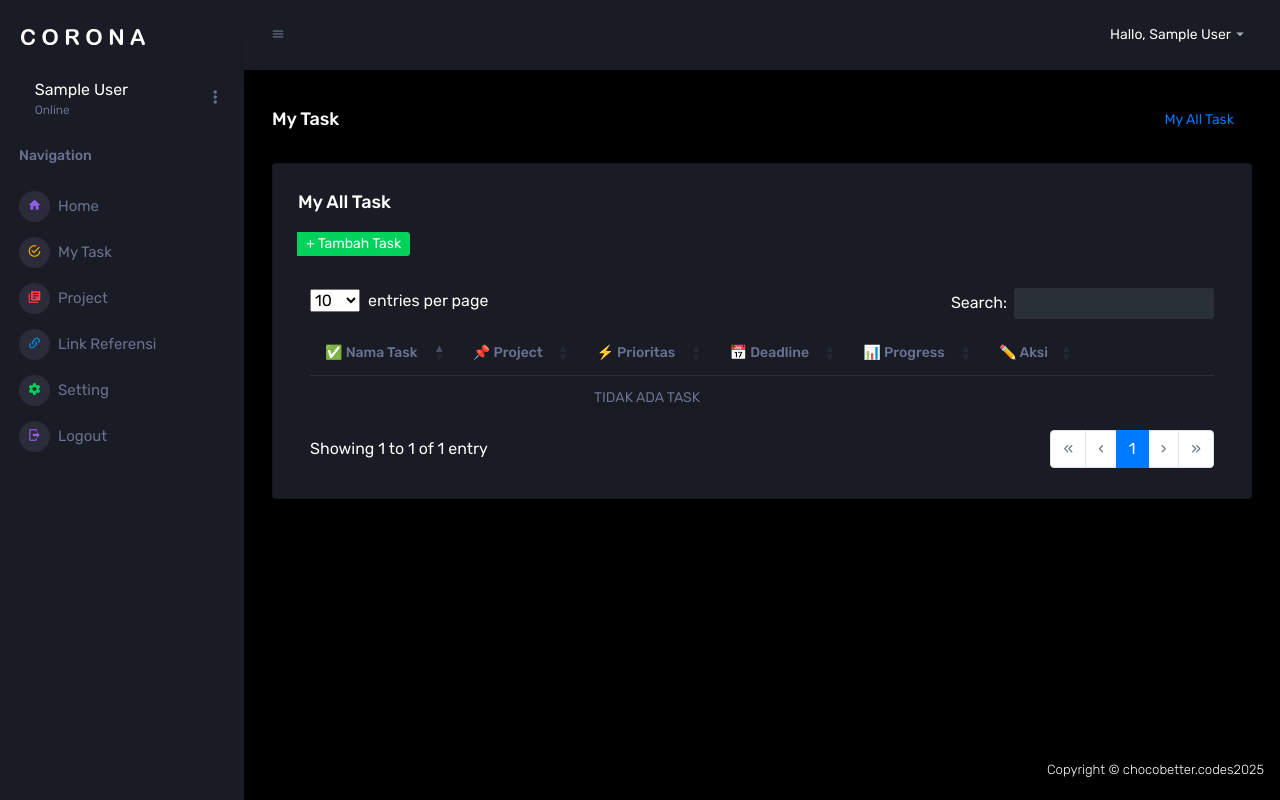
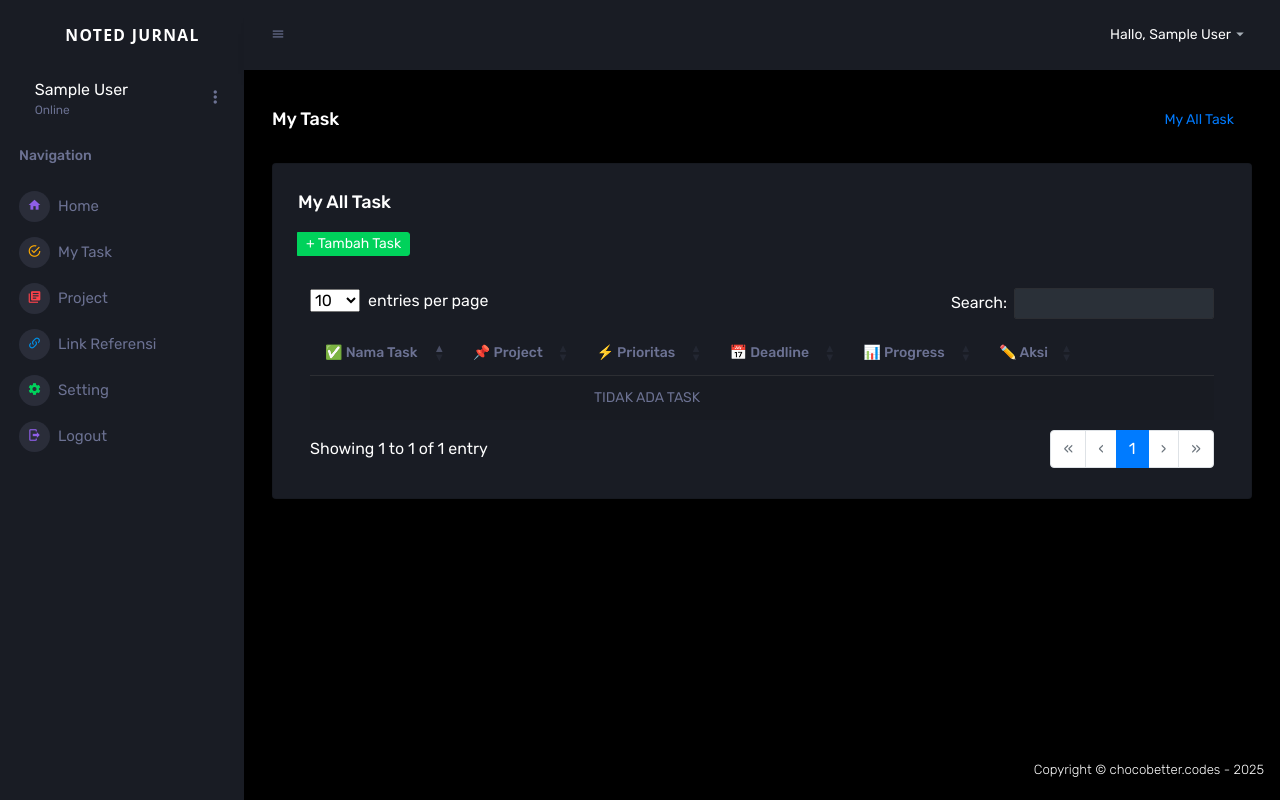
Before and after one commit to jessiropa/noted_jurnal_v2, a CodeIgniter app: page /noted_jurnal/index.php/task/index in a window 1280 px wide. Run offline with CodeIgniter, Linux system fonts and the light colour scheme; the visitor is signed in with stand-in values (Sample User, id 1); data that the repository does not hold is empty.

Commit message:
update logo noted jurnal

```diff
--- a/application/views/head.php
+++ b/application/views/head.php
@@ -17,7 +17,7 @@
 <!-- Layout styles -->
 <link rel="stylesheet" href="<?=base_url()?>assets/css/style.css" />
 <!-- End layout styles -->
-<link rel="shortcut icon" href="<?=base_url()?>assets/images/favicon.png" />
+<link rel="shortcut icon" href="<?=base_url()?>assets/images/nj_logo.svg" />
 <link rel="stylesheet" href="<?= base_url()?>assets/datatables/datatables.min.css">
 <!-- <link rel="stylesheet" href="<?= base_url()?>assets/datatables/dataTables.bootstrap5.min.css"> -->
 <!-- <link rel="stylesheet" href="https://cdn.datatables.net/1.13.6/css/jquery.dataTables.min.css"> -->
--- a/application/views/main_footer.php
+++ b/application/views/main_footer.php
@@ -6,6 +6,6 @@
         </span>
         <span class="float-none float-sm-right d-block mt-1 mt-sm-0 text-center">
             Copyright ©
-            chocobetter.codes<?php echo date("Y"); ?></span>
+            chocobetter.codes - <?php echo date("Y"); ?></span>
     </div>
 </footer>
--- a/application/views/section.php
+++ b/application/views/section.php
@@ -1,7 +1,7 @@
 <nav class="navbar p-0 fixed-top d-flex flex-row">
     <div class="navbar-brand-wrapper d-flex d-lg-none align-items-center justify-content-center">
         <a class="navbar-brand brand-logo-mini" href="<?=base_url()?>index.html"><img
-                src="<?=base_url()?>assets/images/logo-mini.svg" alt="logo" /></a>
+                src="<?=base_url()?>assets/images/logo-mini.svg" alt="logo" style="width: 100%;" /></a>
     </div>
     <div class="navbar-menu-wrapper flex-grow d-flex align-items-stretch">
         <button class="navbar-toggler navbar-toggler align-self-center" type="button" data-toggle="minimize">
--- a/application/views/sidebar.php
+++ b/application/views/sidebar.php
@@ -1,9 +1,9 @@
 <nav class="sidebar sidebar-offcanvas" id="sidebar">
     <div class="sidebar-brand-wrapper d-none d-lg-flex align-items-center justify-content-center fixed-top">
         <a class="sidebar-brand brand-logo" href="<?=base_url('beranda')?>"><img
-                src="<?=base_url()?>assets/images/logo.svg" alt="logo" /></a>
+                src="<?=base_url()?>assets/images/transparent.svg" alt="logo" style="width: 150%; " /></a>
         <a class="sidebar-brand brand-logo-mini" href="<?=base_url()?>index.php"><img
-                src="<?=base_url()?>assets/images/logo-mini.svg" alt="logo" /></a>
+                src="<?=base_url()?>assets/images/nj_logo.svg" alt="logo" style="width: 100%;" /></a>
     </div>
     <ul class="nav">
         <li class="nav-item profile">
```
Also changed, not shown: assets/images/logoo.svg (added), assets/images/nj-logo.png (added), assets/images/nj_logo.svg (added), assets/images/noted_jurnal.svg (added), assets/images/noted_jurnal_logo.svg (added), assets/images/ready.svg (added), assets/images/test-logo.png (added), assets/images/transparent.svg (added), 1 other file.
